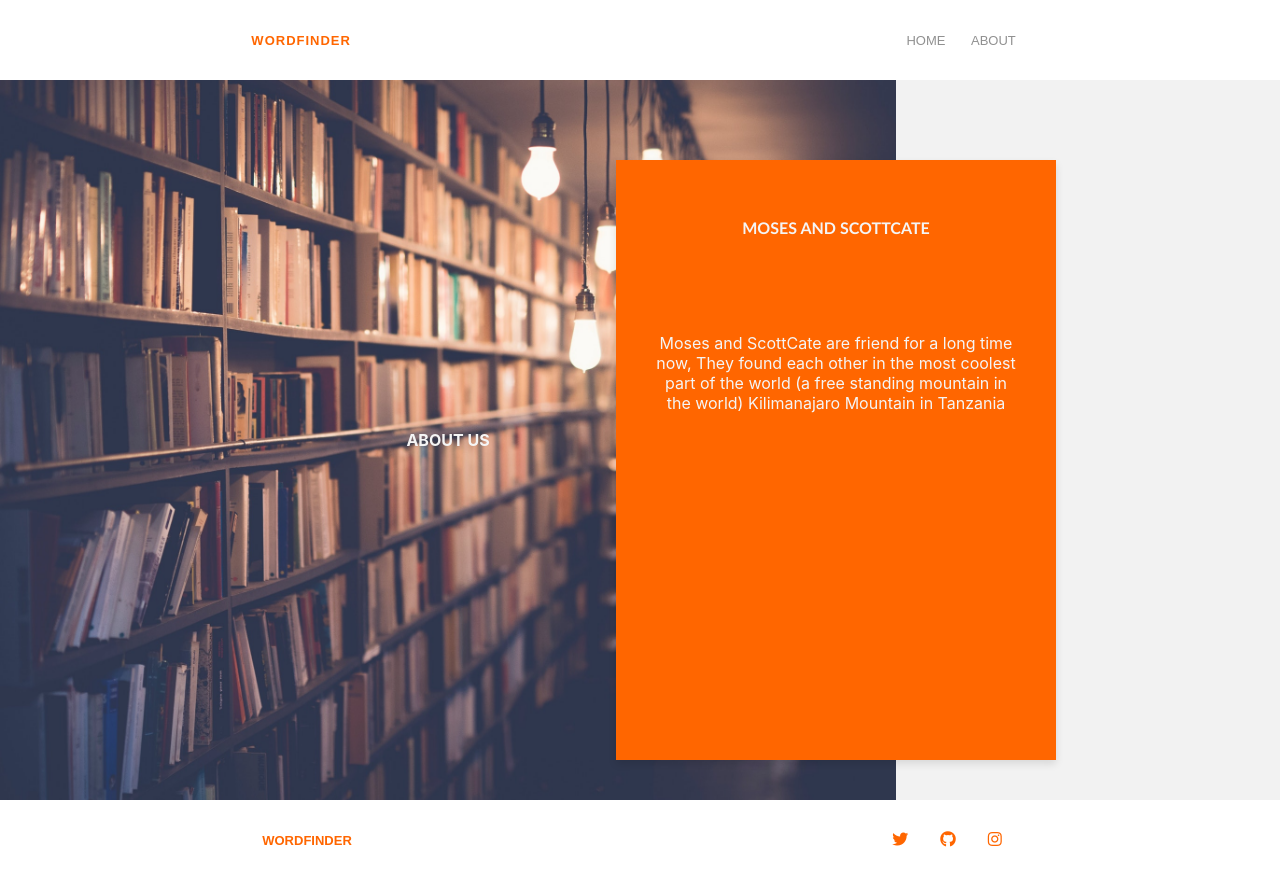
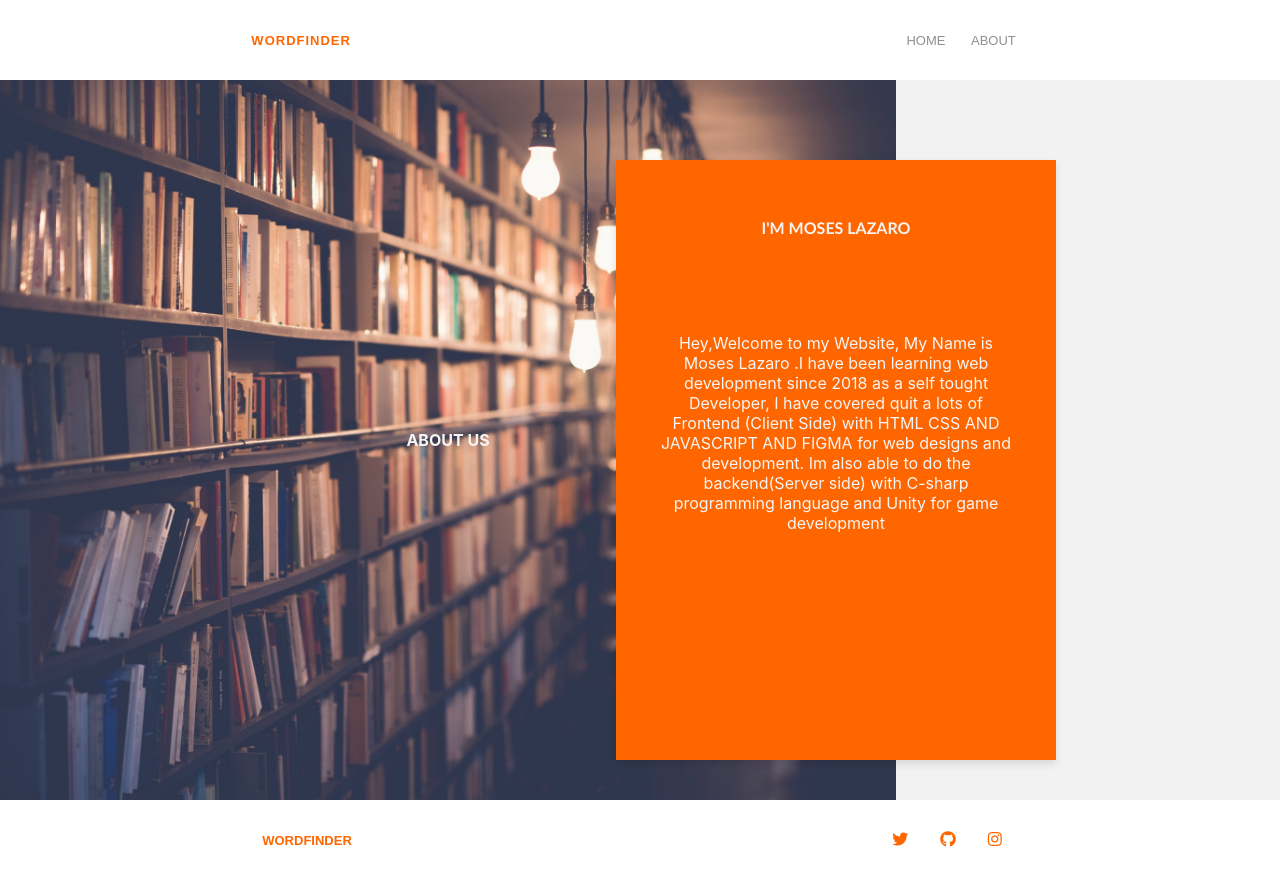
Before and after one commit to moseskereya/Word_Book, a React (Create React App) app: page /about in a window 1280 px wide. Built offline with nearby package versions, Linux system fonts and the light colour scheme; a web font is replaced by a local one.

Commit message:
adding more about my self

```diff
--- a/src/components/About.js
+++ b/src/components/About.js
@@ -7,8 +7,8 @@ function About() {
                 <h4>About Us</h4>
             </div>
             <div className="container_b" data-aos="zoom-out">
-                    <h4>Moses and ScottCate</h4>
-                    <p>Moses and ScottCate are friend for a long time now, They found each other in the most coolest part of the world (a free standing mountain in the world) Kilimanajaro Mountain in Tanzania</p>
+                <h4>I'M MOSES LAZARO</h4>
+                <p>Hey,Welcome to my Website, My Name is Moses Lazaro .I have been learning web development since 2018 as a self tought Developer, I have covered quit a lots of Frontend (Client Side) with HTML CSS AND JAVASCRIPT AND FIGMA for web designs and development. Im also able to do the backend(Server side) with C-sharp programming language and Unity for game development</p>
             </div>
        </section>
     )
```
